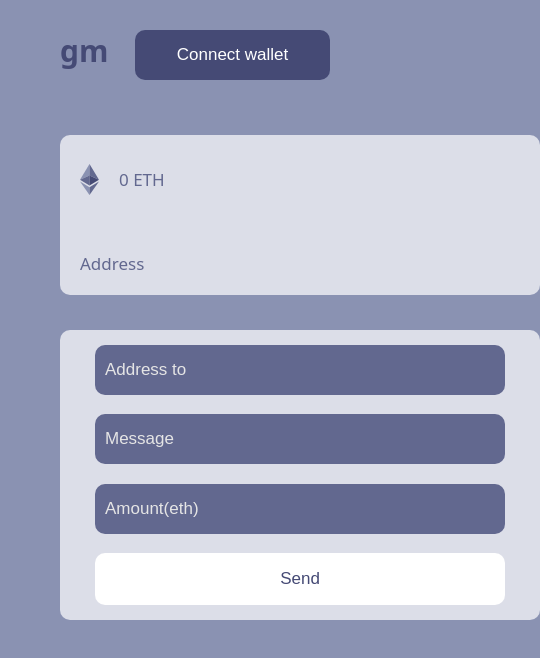
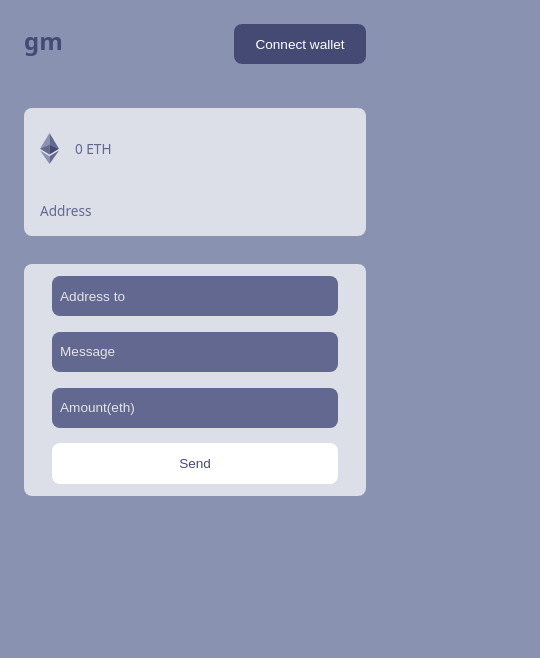
Before and after one commit to Michelpinto/gm-dapp, a Next.js app: page / in a window 390 px wide. Shown: the top 658 px of the page, 540 px wide, since content can reach past the window. Built offline with nearby package versions, Linux system fonts and the light colour scheme.

Commit message:
adding media queries

```diff
--- a/layout/Basic.jsx
+++ b/layout/Basic.jsx
@@ -11,12 +11,20 @@ export const GlobalStyle = createGlobalStyle`
 
 html {
     font-size: 62.5%;
+
+    @media screen and (max-width: 600px) {
+        font-size: 50%;
+    }
 }
 
 body {
     font-family: system-ui;
     padding: 3rem 6rem;
     background-color: #8A92B2;
+
+    @media screen and (max-width: 600px) {
+        padding: 3rem 3rem;
+    }
 
 }
 
--- a/src/components/body/styles.js
+++ b/src/components/body/styles.js
@@ -12,6 +12,10 @@ export const Card = styled.div`
     display: flex;
     flex-direction: column;
     justify-content: space-between;
+
+    @media screen and (max-width: 435px) {
+        width: 100%;
+    }
 `;
 
 export const Input = styled.input`
--- a/src/components/card/styles.js
+++ b/src/components/card/styles.js
@@ -12,6 +12,10 @@ export const CardDiv = styled.div`
     display: flex;
     flex-direction: column;
     justify-content: space-between;
+
+    @media screen and (max-width: 435px) {
+        width: 100%;
+    }
 `;
 
 export const P = styled.p`
--- a/src/components/nav/styles.js
+++ b/src/components/nav/styles.js
@@ -18,5 +18,9 @@ export const Div = styled.div`
         background-color: #454a75;
         color: #fff;
         cursor: pointer;
+
+        @media screen and (max-width: 435px) {
+            width: 16.5rem;
+        }
     }
 `;
```
